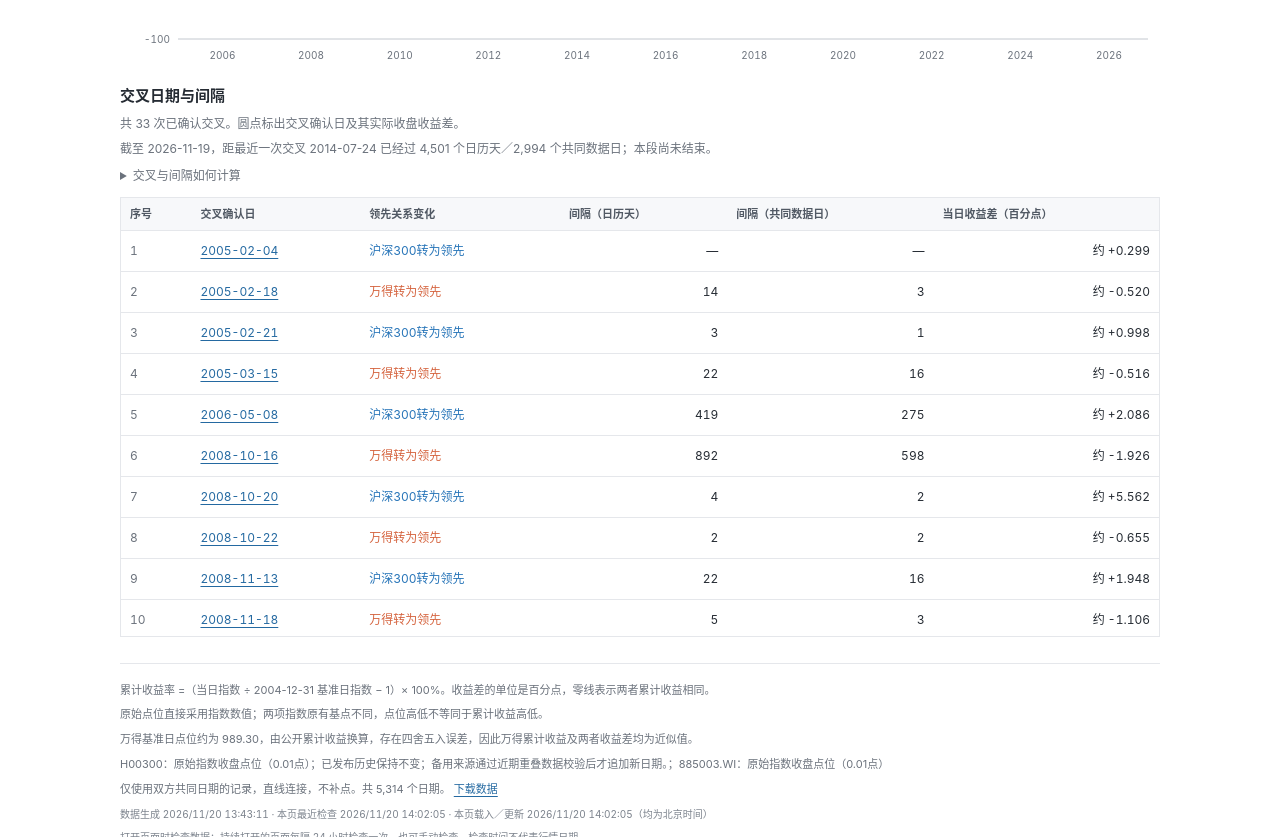
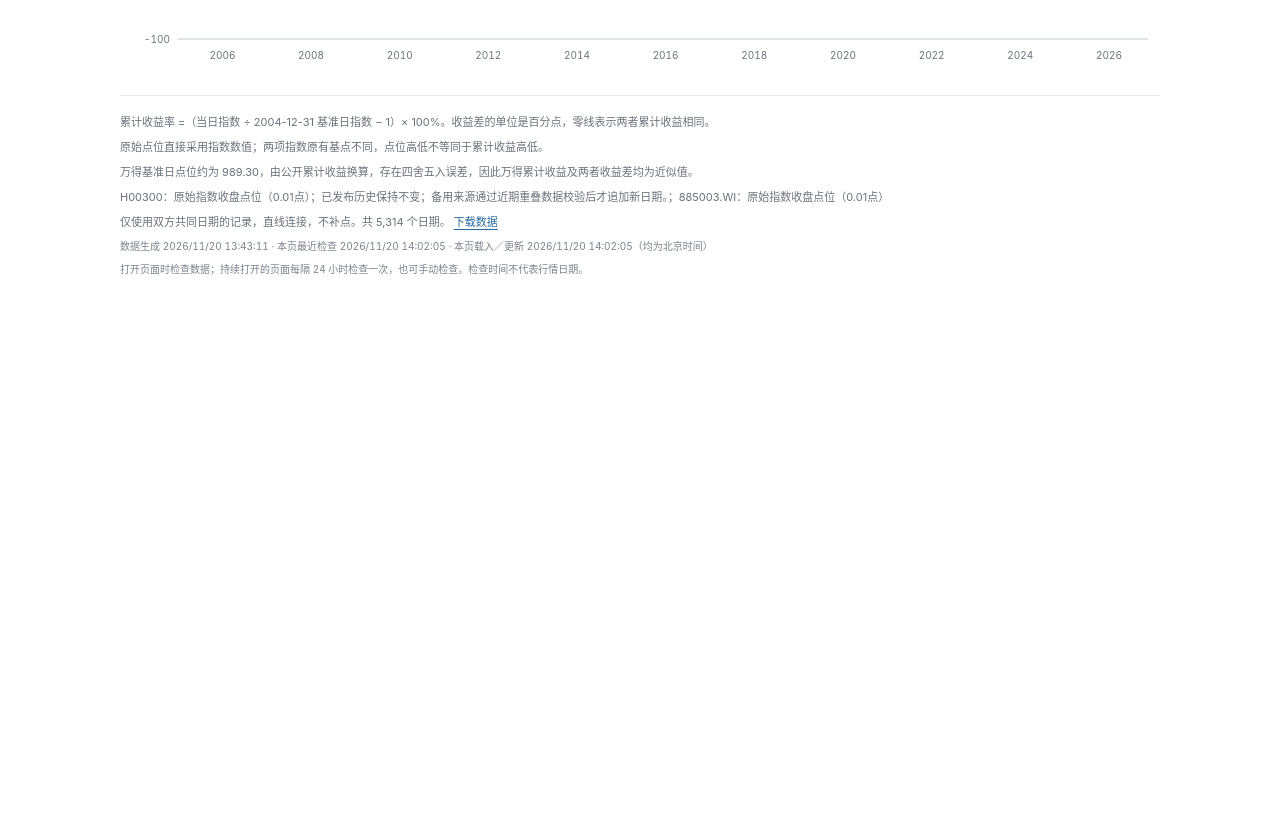
Before and after one commit to pantheon5100/csi300-wind-chart, a plain HTML site: page site/index.html in a window 1280 px wide. Shown: the part 1473-2310 px from the top of the page. After the commit the page ends 1775 px from the top, so only its background shows below. Drawn offline with Linux system fonts and the light colour scheme.

Commit message:
Remove the crossover dates and intervals section

```diff
--- a/site/app.js
+++ b/site/app.js
@@ -80,63 +80,6 @@
   function gap(value) { return `约 ${signed(value)} 个百分点`; }
   function setText(id, value) { $(id).textContent = value; }
   function crossingDirection(event) { return event.direction === 'stock_above' ? '沪深300转为领先' : '万得转为领先'; }
-
-  function renderCrossings() {
-    const body = $('crossings-body');
-    body.replaceChildren();
-    setText('crossing-count', `共 ${crossingInfo.events.length} 次已确认交叉。圆点标出交叉确认日及其实际收盘收益差。`);
-    for (const event of crossingInfo.events) {
-      const tr = document.createElement('tr');
-      tr.id = `crossing-${event.number}`;
-      const number = document.createElement('th');
-      number.scope = 'row';
-      number.textContent = String(event.number);
-      tr.append(number);
-      const date = document.createElement('td');
-      const button = document.createElement('button');
-      button.type = 'button';
-      button.className = 'crossing-date';
-      button.textContent = event.date;
-      button.setAttribute('aria-label', `在收益差图中查看第 ${event.number} 次交叉，${event.date}`);
-      button.addEventListener('click', () => {
-        const chart = charts.find(item => item.key === 'gap');
-        chart.selectedIndex = event.index;
-        chart.pinned = true;
-        chart.svg.focus({ preventScroll: true });
-        showPoint(chart, event.index, undefined, true);
-        chart.wrap.scrollIntoView({ block: 'center', behavior: window.matchMedia('(prefers-reduced-motion: reduce)').matches ? 'auto' : 'smooth' });
-      });
-      date.append(button);
-      tr.append(date);
-      const direction = document.createElement('td');
-      direction.className = event.direction === 'stock_above' ? 'stock' : 'wind';
-      direction.textContent = crossingDirection(event);
-      tr.append(direction);
-      for (const value of [event.calendarDays, event.dataIntervals]) {
-        const cell = document.createElement('td');
-        cell.className = 'number';
-        cell.textContent = value === null ? '—' : value.toLocaleString('zh-CN');
-        if (value === null) cell.title = '首次交叉，没有上一次交叉可供比较';
-        tr.append(cell);
-      }
-      const difference = document.createElement('td');
-      difference.className = 'number';
-      difference.textContent = `约 ${event.difference > 0 ? '+' : ''}${event.difference.toFixed(3)}`;
-      tr.append(difference);
-      body.append(tr);
-    }
-    if (!crossingInfo.events.length) {
-      const tr = document.createElement('tr');
-      const cell = document.createElement('td');
-      cell.colSpan = 6;
-      cell.textContent = '当前区间没有符合定义的交叉记录。';
-      tr.append(cell);
-      body.append(tr);
-    }
-    const ongoing = crossingInfo.ongoing;
-    $('crossing-ongoing').hidden = !ongoing;
-    if (ongoing) setText('crossing-ongoing', `截至 ${ongoing.toDate}，距最近一次交叉 ${ongoing.fromDate} 已经过 ${ongoing.calendarDays.toLocaleString('zh-CN')} 个日历天／${ongoing.dataIntervals.toLocaleString('zh-CN')} 个共同数据日；本段尚未结束。`);
-  }
 
   const charts = [
     {
@@ -306,7 +249,6 @@
       crossingInfo = calculateCrossings(rows);
       fingerprint = nextFingerprint;
       renderMetadata();
-      renderCrossings();
       if (changed) {
         $('loading').hidden = true;
         $('charts').hidden = false;
@@ -379,7 +321,7 @@
     chart.svg.setAttribute('width', String(width));
     chart.svg.setAttribute('height', String(height));
     append(chart.svg, 'title', { id: `${chart.key}-title` }, chart.title);
-    append(chart.svg, 'desc', { id: `${chart.key}-description` }, `${payload.start_date}至${payload.as_of}，${rows.length}个共同日期。最新：${chart.series.map(series => `${series.name}${series.format(rows.at(-1))}`).join('，')}。使用真实记录之间的直线连接。${chart.key === 'gap' ? `圆点标记 ${crossingInfo.events.length} 次交叉确认日，全部日期和间隔见下方表格。` : ''}`);
+    append(chart.svg, 'desc', { id: `${chart.key}-description` }, `${payload.start_date}至${payload.as_of}，${rows.length}个共同日期。最新：${chart.series.map(series => `${series.name}${series.format(rows.at(-1))}`).join('，')}。使用真实记录之间的直线连接。${chart.key === 'gap' ? `圆点标记 ${crossingInfo.events.length} 次交叉确认日，可在图中查看日期与间隔。` : ''}`);
     append(chart.svg, 'text', { x: frame.left, y: 12 }, chart.unit);
     const grid = append(chart.svg, 'g', { 'aria-hidden': 'true' });
     for (let tick = yMin; tick <= yMax + step / 100; tick += step) {
--- a/site/index.html
+++ b/site/index.html
@@ -58,25 +58,6 @@
           <svg id="gap-chart" class="chart" role="img" tabindex="0" aria-labelledby="gap-title gap-description" aria-describedby="interaction-help"></svg>
           <div id="gap-tooltip" class="tooltip" hidden aria-hidden="true"></div>
         </div>
-        <div class="crossings" aria-labelledby="crossings-heading">
-          <h3 id="crossings-heading">交叉日期与间隔</h3>
-          <p id="crossing-count" class="note"></p>
-          <p id="crossing-ongoing" class="note" hidden></p>
-          <details class="crossing-definition">
-            <summary>交叉与间隔如何计算</summary>
-            <p>交叉指两条累计收益曲线的领先关系发生反转，即收益差跨越零线。记录首次在另一侧收盘的共同数据日，不推算盘中交叉时刻。初始起点相等不计入；触及零线后回到原侧不计入；连续相等后在另一侧收盘仅记一次。</p>
-            <p>日历天间隔按两次确认日期之差计算；共同数据日间隔计入本次交叉日、不计上次交叉日。首次交叉没有前次间隔。交叉结果依赖固定起点及万得近似基准值。</p>
-          </details>
-          <div class="crossings-scroll" role="region" aria-label="全部交叉日期与间隔，可横向和纵向滚动" tabindex="0">
-            <table class="crossings-table">
-              <caption class="sr-only">累计收益曲线交叉记录：确认日期、方向及距上一次交叉的时间</caption>
-              <thead>
-                <tr><th scope="col">序号</th><th scope="col">交叉确认日</th><th scope="col">领先关系变化</th><th scope="col">间隔（日历天）</th><th scope="col">间隔（共同数据日）</th><th scope="col">当日收益差（百分点）</th></tr>
-              </thead>
-              <tbody id="crossings-body"></tbody>
-            </table>
-          </div>
-        </div>
       </section>
     </div>
 
--- a/site/styles.css
+++ b/site/styles.css
@@ -59,20 +59,7 @@ section+section{padding-top:18px;border-top:1px solid var(--border)}
 .note.source-cached{color:#9b681b}
 .source-options ul{padding-left:20px;overflow-wrap:anywhere}
 .source-check-note{color:var(--muted)}
-.crossings{margin-top:15px}
-.crossings h3{font-size:15px;margin:0 0 5px;font-weight:600}
-.crossing-definition{font-size:12px;color:var(--muted);margin:7px 0 11px}
-.crossing-definition summary,.source-options summary{cursor:pointer;width:fit-content}
-.crossing-definition p{max-width:880px}
-.crossings-scroll{max-height:440px;overflow:auto;border:1px solid var(--border)}
-.crossings-table{width:100%;min-width:690px;border-collapse:separate;border-spacing:0;font-size:12px;font-variant-numeric:tabular-nums}
-.crossings-table th,.crossings-table td{padding:7px 9px;border-bottom:1px solid var(--border);text-align:left;vertical-align:middle;white-space:nowrap}
-.crossings-table thead th{position:sticky;top:0;z-index:1;background:#f7f8fa;color:#515964;font-size:11px;font-weight:600}
-.crossings-table tbody th{color:var(--muted);font-weight:400}
-.crossings-table tbody tr:last-child>*{border-bottom:0}
-.crossings-table tbody tr:hover{background:#fafbfc}
-.crossings-table .number{text-align:right}
-.crossing-date{border:0;border-radius:0;padding:0;min-height:26px;color:#2469a1;background:transparent;text-decoration:underline;text-underline-offset:3px;font-size:12px}
+.source-options summary{cursor:pointer;width:fit-content}
 .loading{padding:70px 0;color:var(--muted);font-size:13px;text-align:center}
 footer{border-top:1px solid var(--border);padding-top:12px;color:var(--muted);font-size:11px;line-height:1.8}
 footer p{margin:5px 0}
```
Also changed, not shown: 1 other file.
